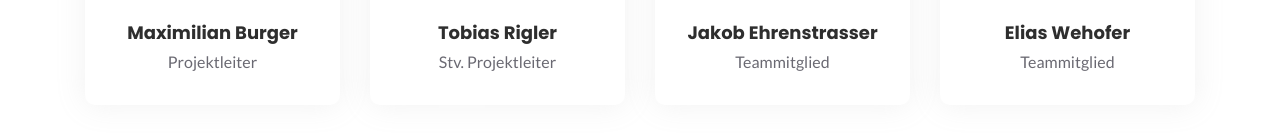
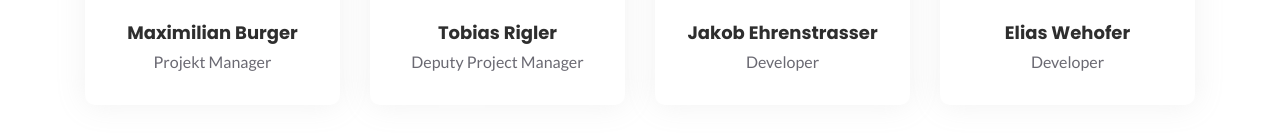
Before and after one commit to ExamX-at/website, a plain HTML site: page index.html in a window 1280 px wide. Shown: the part 3694-3833 px from the top of the page. Drawn offline with Linux system fonts and the light colour scheme; files whose address does not match are found by name.

Commit message:
Updated team roles

```diff
--- a/index.html
+++ b/index.html
@@ -321,7 +321,7 @@
                         </div>
                         <div class="team-content">
                             <h5 class="holder-name">Maximilian Burger</h5>
-                            <p class="text">Projektleiter</p>
+                            <p class="text">Projekt Manager</p>
                         </div>
                     </div> <!-- single team -->
                 </div>
@@ -339,7 +339,7 @@
                         </div>
                         <div class="team-content">
                             <h5 class="holder-name">Tobias Rigler</h5>
-                            <p class="text">Stv. Projektleiter</p>
+                            <p class="text">Deputy Project Manager</p>
                         </div>
                     </div> <!-- single team -->
                 </div>
@@ -357,7 +357,7 @@
                         </div>
                         <div class="team-content">
                             <h5 class="holder-name">Jakob Ehrenstrasser</h5>
-                            <p class="text">Teammitglied</p>
+                            <p class="text">Developer</p>
                         </div>
                     </div> <!-- single team -->
                 </div>
@@ -375,7 +375,7 @@
                         </div>
                         <div class="team-content">
                             <h5 class="holder-name">Elias Wehofer</h5>
-                            <p class="text">Teammitglied</p>
+                            <p class="text">Developer</p>
                         </div>
                     </div> <!-- single team -->
                 </div>
```
